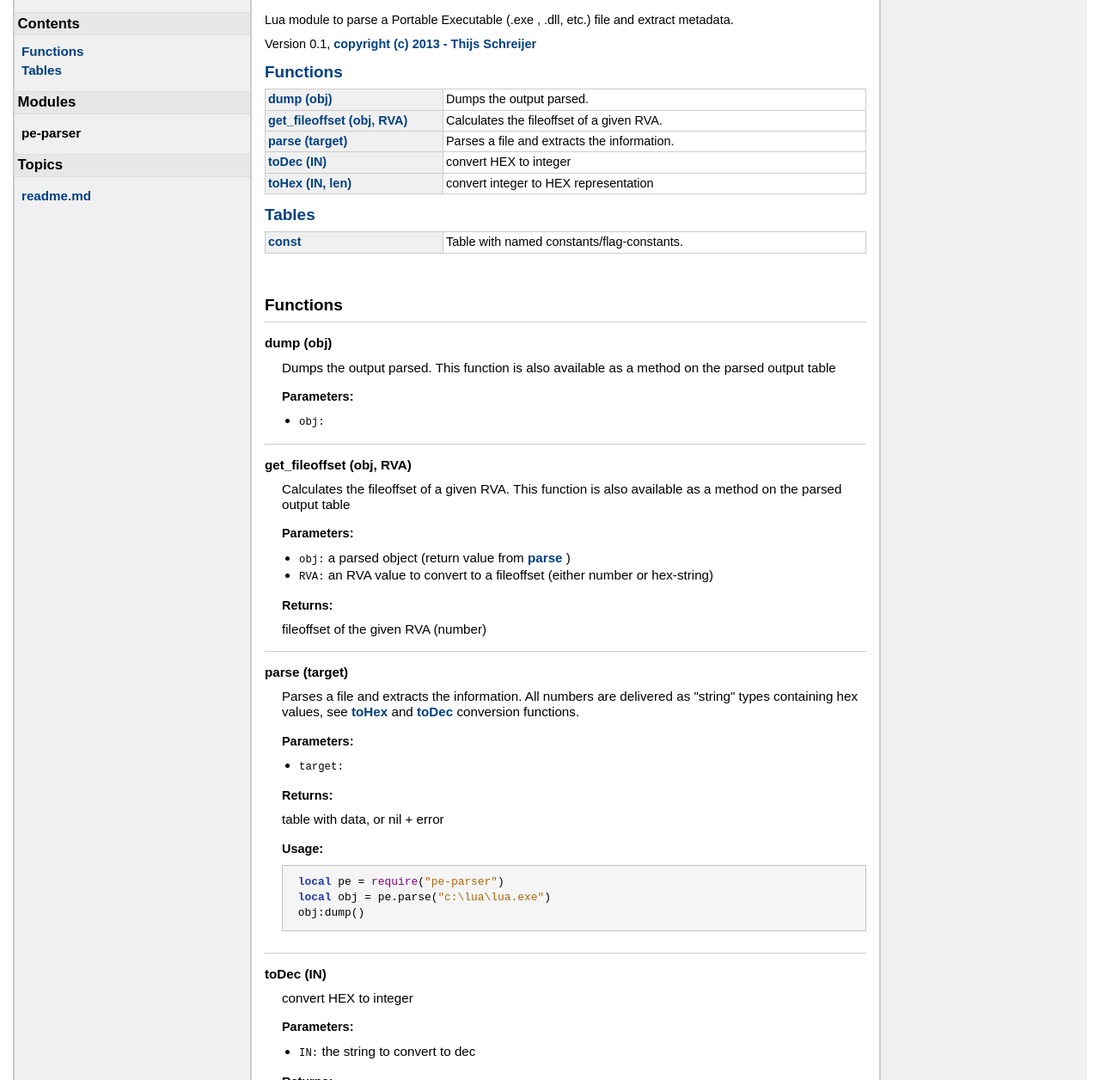
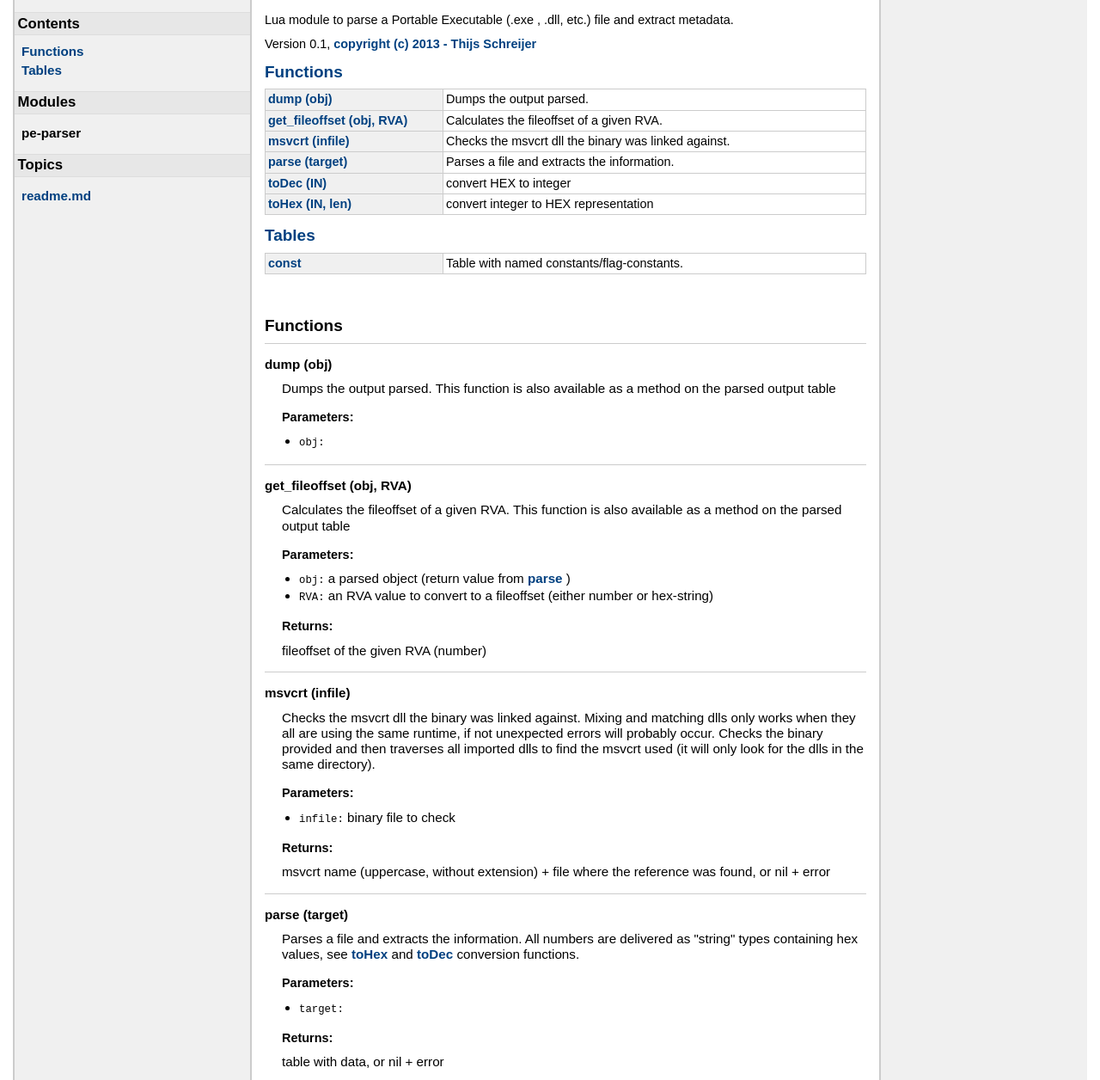
Before and after one commit to Tieske/pe-parser, a plain HTML site: page doc/index.html in a window 1280 px wide. Shown: the part 43-1299 px from the top of the page at 86% size. Drawn offline with Linux system fonts and the light colour scheme.

Commit message:
added `msvcrt` function to find msvcrt dll name linked against

```diff
--- a/doc/index.html
+++ b/doc/index.html
@@ -62,6 +62,10 @@
 	<tr>
 	<td class="name" nowrap><a href="#get_fileoffset">get_fileoffset (obj, RVA)</a></td>
 	<td class="summary">Calculates the fileoffset of a given RVA.</td>
+	</tr>
+	<tr>
+	<td class="name" nowrap><a href="#msvcrt">msvcrt (infile)</a></td>
+	<td class="summary">Checks the msvcrt dll the binary was linked against.</td>
 	</tr>
 	<tr>
 	<td class="name" nowrap><a href="#parse">parse (target)</a></td>
@@ -134,6 +138,34 @@
     <ol>
 
         fileoffset of the given RVA (number)
+    </ol>
+
+
+
+
+</dd>
+    <dt>
+    <a name = "msvcrt"></a>
+    <strong>msvcrt (infile)</strong>
+    </dt>
+    <dd>
+    Checks the msvcrt dll the binary was linked against.
+ Mixing and matching dlls only works when they all are using the same runtime, if
+ not unexpected errors will probably occur.
+ Checks the binary provided and then traverses all imported dlls to find the msvcrt
+ used (it will only look for the dlls in the same directory).
+
+    <h3>Parameters:</h3>
+    <ul>
+        <li><span class="parameter">infile</span>
+         binary file to check
+        </li>
+    </ul>
+
+    <h3>Returns:</h3>
+    <ol>
+
+        msvcrt name (uppercase, without extension) + file where the reference was found, or nil + error
     </ol>
 
 
```
Also changed, not shown: 2 other files.
